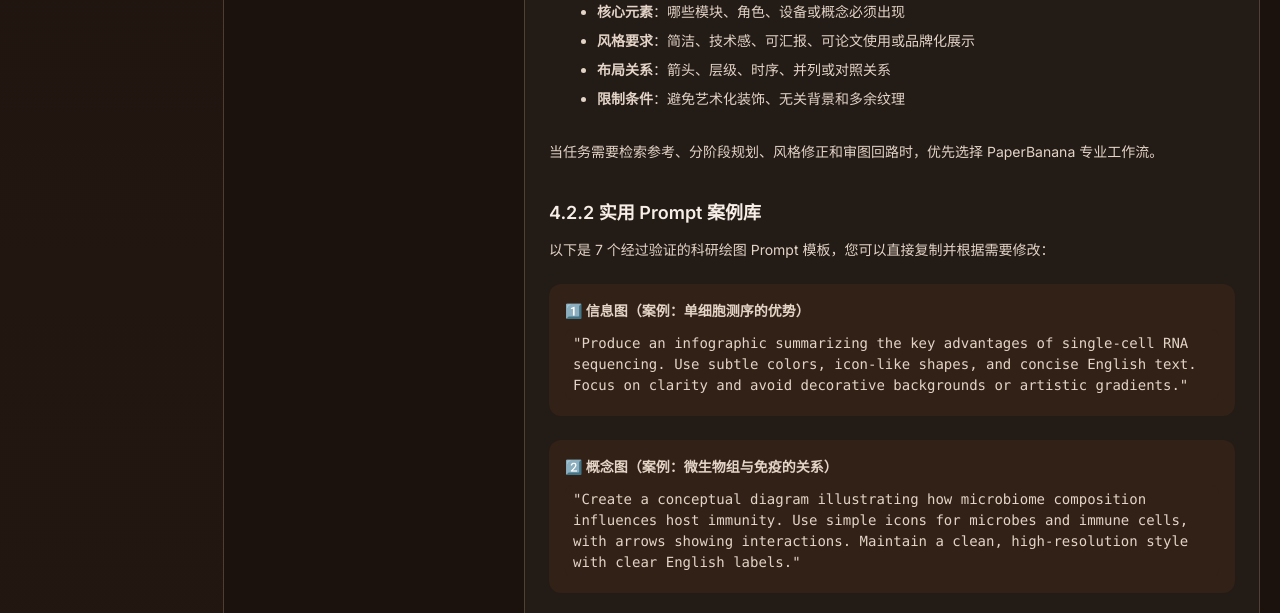
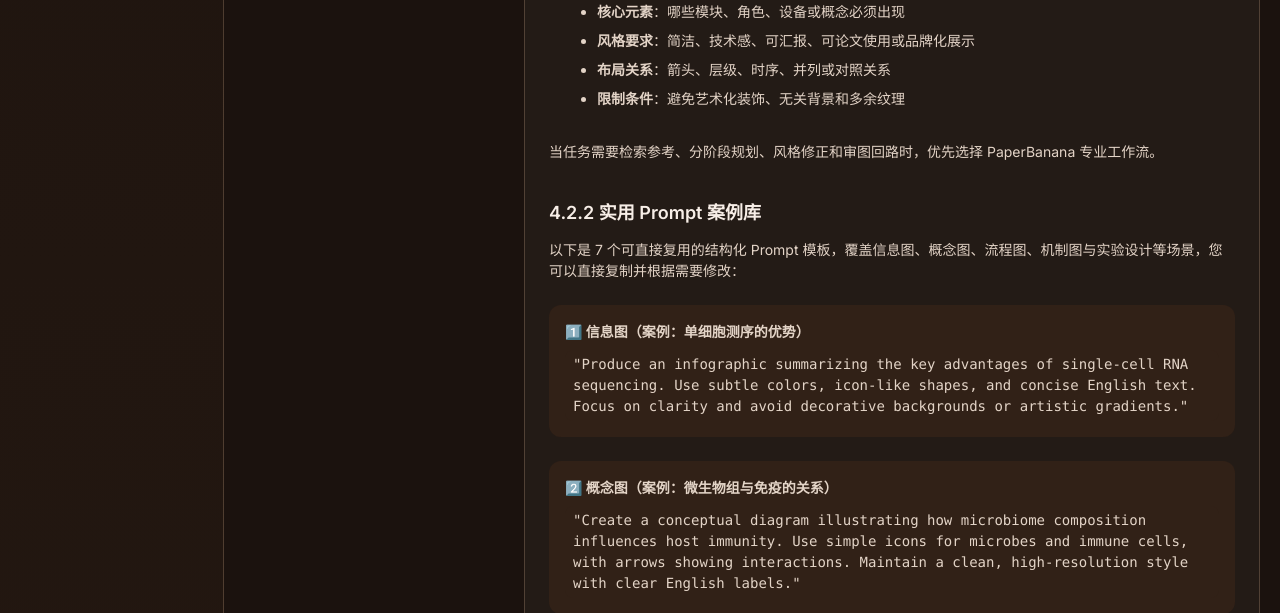
Before and after one commit to JackaZhai/MatchDrawer_web, a Flask app: page /manual in a window 1280 px wide. Shown: the part 1465-2078 px from the top of the page. Run offline with Flask 3, Linux system fonts and the light colour scheme; some libraries are stand-ins or nearby versions.

Commit message:
docs: broaden prompt example wording

```diff
--- a/templates/manual.html
+++ b/templates/manual.html
@@ -223,7 +223,7 @@
                                 <p>当任务需要检索参考、分阶段规划、风格修正和审图回路时，优先选择 PaperBanana 专业工作流。</p>
 
                                 <h5 style="margin-top: 1rem; margin-bottom: 0.5rem; color: var(--color-text-primary);">4.2.2 实用 Prompt 案例库</h5>
-                                <p>以下是 7 个经过验证的科研绘图 Prompt 模板，您可以直接复制并根据需要修改：</p>
+                                <p>以下是 7 个可直接复用的结构化 Prompt 模板，覆盖信息图、概念图、流程图、机制图与实验设计等场景，您可以直接复制并根据需要修改：</p>
 
                                 <div style="background: var(--color-bg-tertiary); padding: 1rem; border-radius: var(--radius-md); margin-bottom: 1rem;">
                                     <strong>1️⃣ 信息图（案例：单细胞测序的优势）</strong><br>
```
